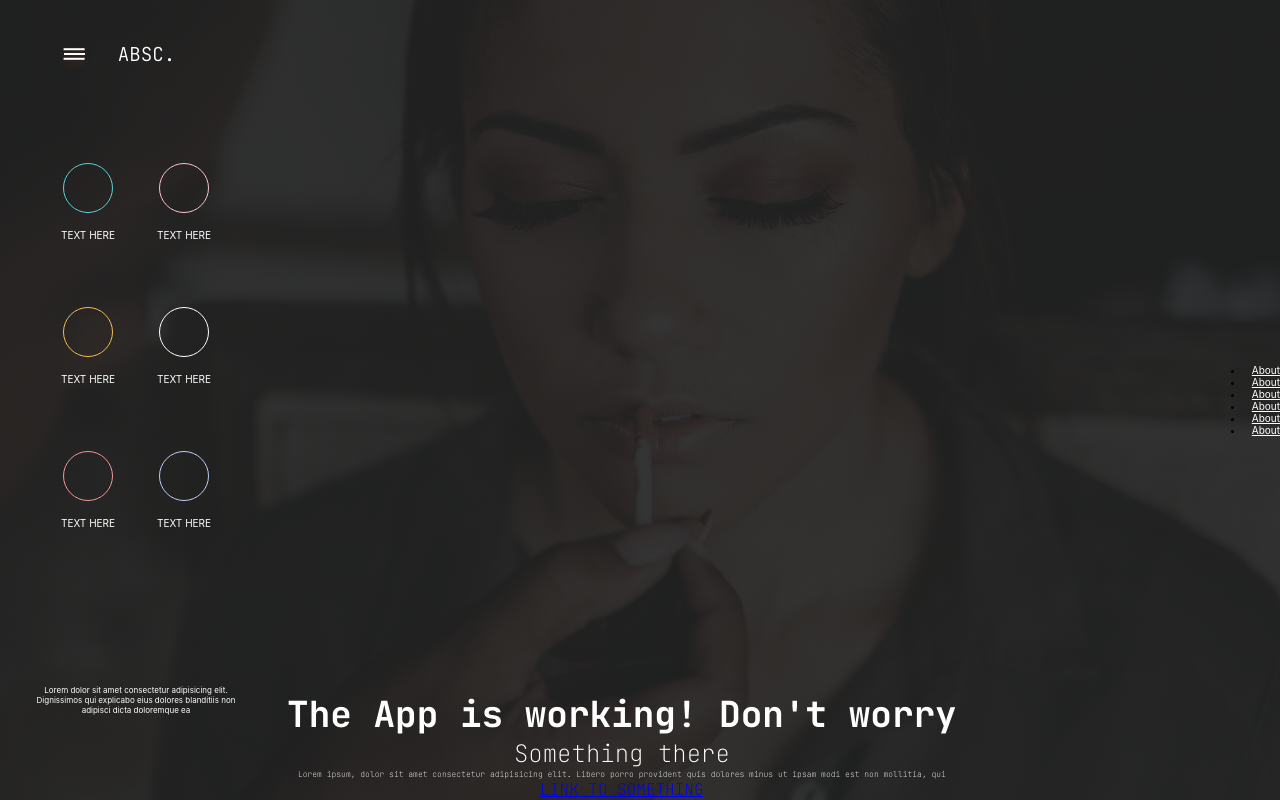
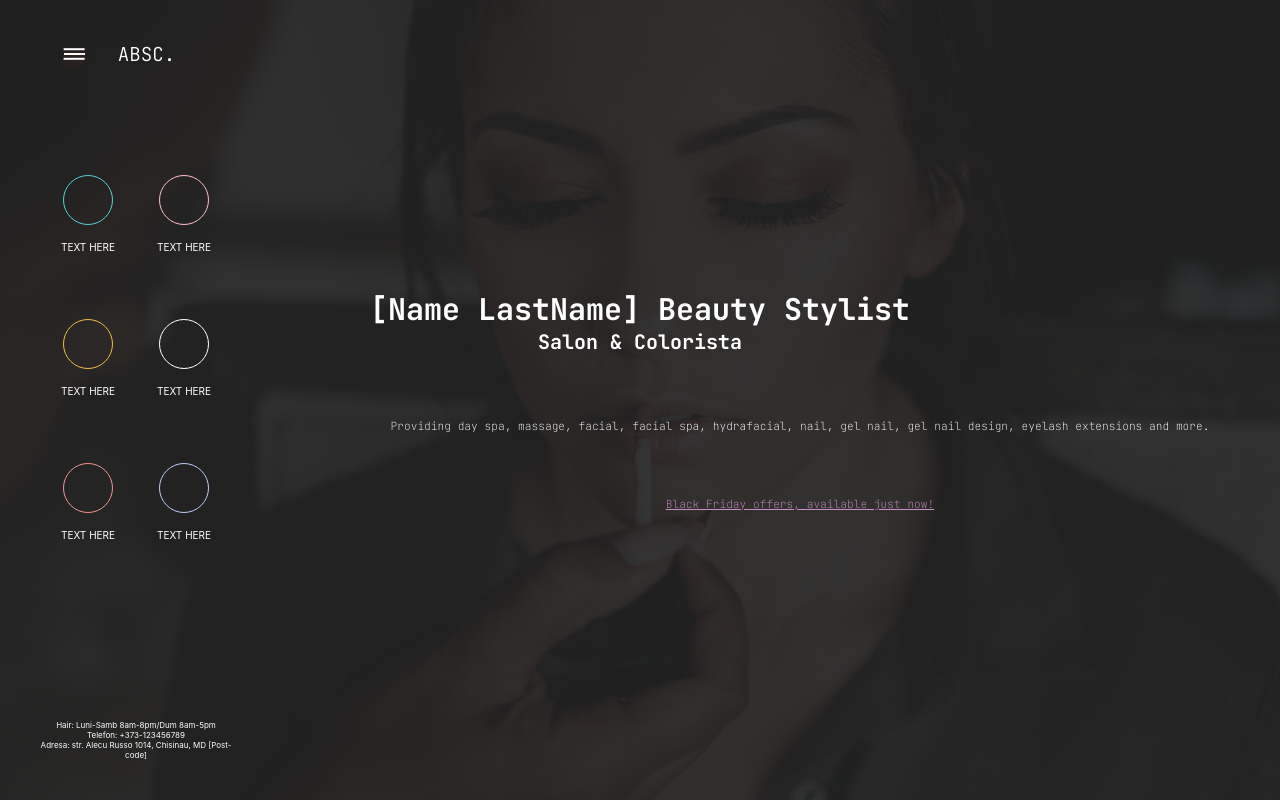
Before and after one commit to chris-arghiri/beauty-salon-project, a React (Create React App) app: page / in a window 1280 px wide. Built offline with nearby package versions, Linux system fonts and the light colour scheme.

Commit message:
small re-arrangement of code

```diff
--- /dev/null
+++ b/src/components/Header/About/About.module.scss
@@ -0,0 +1,24 @@
+@import '../../../sass/main.scss';
+
+.About {
+  flex: 1;
+
+  display: flex;
+  flex-flow: column;
+  align-items: stretch;
+
+  color: $color-white-default;
+  font-size: 1.25rem;
+  font-family: 'JetBrains Mono';
+  font-weight: 100;
+
+  & p,
+  a {
+    display: block;
+    margin-top: 4rem;
+    margin-left: 20rem;
+    flex: 1;
+    align-self: stretch;
+    font-size: 0.7rem;
+  }
+}
--- /dev/null
+++ b/src/components/Header/About/index.tsx
@@ -0,0 +1,20 @@
+import React from 'react';
+import styles from './About.module.scss';
+
+const About = () => {
+  return (
+    <div className={styles.About}>
+      <h2>[Name LastName] Beauty Stylist</h2>
+      <h4> Salon & Colorista </h4>
+      <p>
+        Providing day spa, massage, facial, facial spa, hydrafacial, nail, gel
+        nail, gel nail design, eyelash extensions and more.
+      </p>
+      <a href='/' style={{ color: '#ca8fc7' }}>
+        Black Friday offers, available just now!
+      </a>
+    </div>
+  );
+};
+
+export default About;
--- a/src/components/Header/Header.module.scss
+++ b/src/components/Header/Header.module.scss
@@ -1,8 +1,8 @@
-@import '../../sass/abstracts/variables';
+@import '../../sass/main.scss';
 
 .Header {
   display: flex;
-  // flex-flow: column;
+  justify-content: space-between;
   align-items: center;
   height: 100vh;
   background-image: linear-gradient(
@@ -14,20 +14,19 @@
   background-size: cover;
   text-align: center;
 
-  &__text {
-    // align-self: start;
-    // margin-left: 10rem;
-    // margin-bottom: 10rem;
-    // margin: 0 0 10rem 10rem;
+  // &:last-child {
+  //   align-self: start;
+  //   background-color: #000;
+  // }
+
+  &__list {
     display: flex;
-    flex-flow: column;
-    justify-content: space-evenly;
-    align-items: center;
-    flex: 1;
-    align-self: flex-end;
-    color: $color-white-default;
-    font-size: 1.5rem;
-    font-family: 'JetBrains Mono';
-    font-weight: 100;
+    justify-content: space-between;
+    height: 5rem;
+    & li a {
+      text-decoration: none;
+      background-color: #fff;
+      margin-left: 0.5rem;
+    }
   }
 }
--- /dev/null
+++ b/src/components/Header/Sidebar/Info/Info.module.scss
@@ -0,0 +1,10 @@
+.Info {
+  display: flex;
+  flex-flow: column;
+  margin: auto 0 2.5rem 2rem;
+
+  p {
+    color: #fff;
+    font-size: 0.5rem;
+  }
+}
--- /dev/null
+++ b/src/components/Header/Sidebar/Info/index.tsx
@@ -0,0 +1,14 @@
+import React from 'react';
+import styles from './Info.module.scss';
+
+const Info = () => {
+  return (
+    <div className={styles.Info}>
+      <p>Hair: Luni-Samb 8am-8pm/Dum 8am-5pm</p>
+      <p>Telefon: +373-123456789</p>
+      <p>Adresa: str. Alecu Russo 1014, Chisinau, MD [Post-code]</p>
+    </div>
+  );
+};
+
+export default Info;
--- a/src/components/Header/Sidebar/index.tsx
+++ b/src/components/Header/Sidebar/index.tsx
@@ -3,21 +3,14 @@ import styles from './Sidebar.module.scss';
 
 import Menu from '../../Menu';
 import NavigationItems from '../../NavigationItems';
+import Info from './Info';
 
 const Sidebar = () => {
   return (
     <div className={styles.Sidebar}>
       <Menu />
       <NavigationItems />
-      <p
-        style={{
-          color: '#fff',
-          margin: 'auto 0 auto 2rem',
-          fontSize: '0.5rem'
-        }}>
-        Lorem dolor sit amet consectetur adipisicing elit. Dignissimos qui
-        explicabo eius dolores blanditiis non adipisci dicta doloremque ea
-      </p>
+      <Info />
     </div>
   );
 };
--- a/src/components/Header/index.tsx
+++ b/src/components/Header/index.tsx
@@ -1,64 +1,14 @@
 import React from 'react';
 import styles from './Header.module.scss';
+
 import Sidebar from './Sidebar';
+import About from './About';
 
 const Header = () => {
   return (
     <div className={styles.Header}>
       <Sidebar />
-      <div className={styles.Header__text}>
-        <h2>The App is working! Don't worry</h2>
-        <p>Something there</p>
-        <p style={{ fontSize: '0.5rem' }}>
-          Lorem ipsum, dolor sit amet consectetur adipisicing elit. Libero porro
-          provident quis dolores minus ut ipsam modi est non mollitia, qui
-        </p>
-        <a href='#' style={{ fontSize: '1rem' }}>
-          LINK TO SOMETHING
-        </a>
-      </div>
-      <div
-        style={
-          {
-            // display: 'flex',
-            // width: '10rem',
-            // justifyContent: 'space-between',
-            // alignItems: ''
-          }
-        }>
-        <ul>
-          <li>
-            <a href='#' style={{ marginLeft: '0.5rem', color: '#fff' }}>
-              About
-            </a>
-          </li>
-          <li>
-            <a href='#' style={{ marginLeft: '0.5rem', color: '#fff' }}>
-              About
-            </a>
-          </li>
-          <li>
-            <a href='#' style={{ marginLeft: '0.5rem', color: '#fff' }}>
-              About
-            </a>
-          </li>
-          <li>
-            <a href='#' style={{ marginLeft: '0.5rem', color: '#fff' }}>
-              About
-            </a>
-          </li>
-          <li>
-            <a href='#' style={{ marginLeft: '0.5rem', color: '#fff' }}>
-              About
-            </a>
-          </li>
-          <li>
-            <a href='#' style={{ marginLeft: '0.5rem', color: '#fff' }}>
-              About
-            </a>
-          </li>
-        </ul>
-      </div>
+      <About />
     </div>
   );
 };
--- a/src/components/Menu/Menu.module.scss
+++ b/src/components/Menu/Menu.module.scss
@@ -32,12 +32,12 @@
     @include burger-button-line(transparent);
 
     &::before {
-      background: $color-black-default;
+      background: $color-white-default;
       transform: translateX(-0.6rem) rotate(45deg);
     }
 
     &::after {
-      background: $color-black-default;
+      background: $color-white-default;
       transform: translateX(-0.6rem) rotate(-45deg);
     }
   }
--- a/src/components/Menu/index.tsx
+++ b/src/components/Menu/index.tsx
@@ -1,6 +1,5 @@
 import React, { FunctionComponent, MouseEvent, useState } from 'react';
 import styles from './Menu.module.scss';
-import stylesModal from '../Modal/Modal.module.scss';
 import Modal from '../Modal';
 
 interface IMenuProps {}
@@ -19,24 +18,8 @@ const Menu: FunctionComponent<IMenuProps> = (props) => {
   return (
     <div className={styles.Menu}>
       <a href='#' className={styles.Menu__buttonOpen} onClick={showMenu}></a>
-      <Modal isOpened={isToggled} /*close={closeMenu} */>
-        <a
-          href='#'
-          className={styles.Menu__buttonClose}
-          hidden={!isToggled}
-          onClick={closeMenu}></a>
-        <ul style={{ backgroundColor: '#000' }}>
-          <li style={{ color: 'white' }}>
-            <a href='/'></a>
-            <a href='/'></a>
-            <a href='/'></a>
-            <a href='/'></a>
-            <a href='/'></a>
-            <a href='/'></a>
-          </li>
-        </ul>
-      </Modal>
       <h3 className={styles.Menu__text}>ABSC.</h3>
+      <Modal isOpened={isToggled} buttonClassName={styles.Menu__buttonClose} />
     </div>
   );
 };
--- a/src/components/Modal/Modal.module.scss
+++ b/src/components/Modal/Modal.module.scss
@@ -1,27 +1,19 @@
-@import '../../sass/abstracts/mixins';
-@import '../../sass/abstracts//variables';
-
+@import '../../sass/main.scss';
 .Modal {
   position: fixed;
   z-index: 500;
-  background-color: #fff;
-  width: 80%;
-  height: 80%;
+  background-color: $color-white-default;
+  height: 100%;
+  width: 100%;
   top: 0;
   left: 0;
+  display: flex;
+  flex-flow: column;
+  background-color: #000;
+  // justify-content: flex-start;
   transition: all 1s;
-  margin-top: 5rem;
-  margin-left: 5rem;
-  //   margin-top: 3rem;
-  //   margin-left: 4.5rem;
-  //   padding: 0;
-  //   position: relative;
-  //   display: flex;
-  //   justify-content: center;
-  //   align-items: center;
-  //   width: 1.3rem;
-  //   height: 1.3rem;
-  //   cursor: pointer;
-  //   text-decoration: none;
-  //   transition: all 1s ease-in-out;
+
+  & li a {
+    text-decoration: none;
+  }
 }
--- a/src/components/Modal/index.tsx
+++ b/src/components/Modal/index.tsx
@@ -1,15 +1,47 @@
-import { ReactComponent } from '*.svg';
-import React, { CSSProperties, FunctionComponent } from 'react';
+import React, { FunctionComponent } from 'react';
 import styles from './Modal.module.scss';
 
 interface IModalProps {
-  children: React.ReactNode;
   isOpened: boolean;
-  //   anchorStyle: { [key: string]: string };
+  buttonClassName?: string;
+  // closeMenu: (event: React.MouseEvent<HTMLElement>) => {
+
+  // }
 }
 
-const Modal: FunctionComponent<IModalProps> = ({ children, isOpened }) => {
-  return <div className={isOpened ? styles.Modal : undefined}>{children}</div>;
+const Modal: FunctionComponent<IModalProps> = ({
+  isOpened,
+  buttonClassName
+}) => {
+  return (
+    <div className={isOpened ? styles.Modal : undefined} hidden={!isOpened}>
+      <a
+        href='/'
+        className={buttonClassName}
+        /*onClick={closeMenu} */
+      ></a>
+      <ul style={{ color: 'white' }}>
+        <li style={{ color: 'black' }}>
+          <a href='/'>Content</a>
+        </li>
+        <li style={{ color: 'black' }}>
+          <a href='/'>Content</a>
+        </li>
+        <li style={{ color: 'black' }}>
+          <a href='/'>Content</a>
+        </li>
+        <li style={{ color: 'black' }}>
+          <a href='/'>Content</a>
+        </li>
+        <li style={{ color: 'black' }}>
+          <a href='/'>Content</a>
+        </li>
+        <li style={{ color: 'black' }}>
+          <a href='/'>Content</a>
+        </li>
+      </ul>
+    </div>
+  );
 };
 
 export default Modal;
--- a/src/components/NavigationItems/NavigationItem/NavigationItem.module.scss
+++ b/src/components/NavigationItems/NavigationItem/NavigationItem.module.scss
@@ -21,7 +21,6 @@
 
   &__link:hover,
   &__link:active {
-    // border: 0.1rem solid $color-black-default;
     transform: scale(1.1);
   }
 
```
Also changed, not shown: 1 other file (tests, documents, lock files or other folders).
